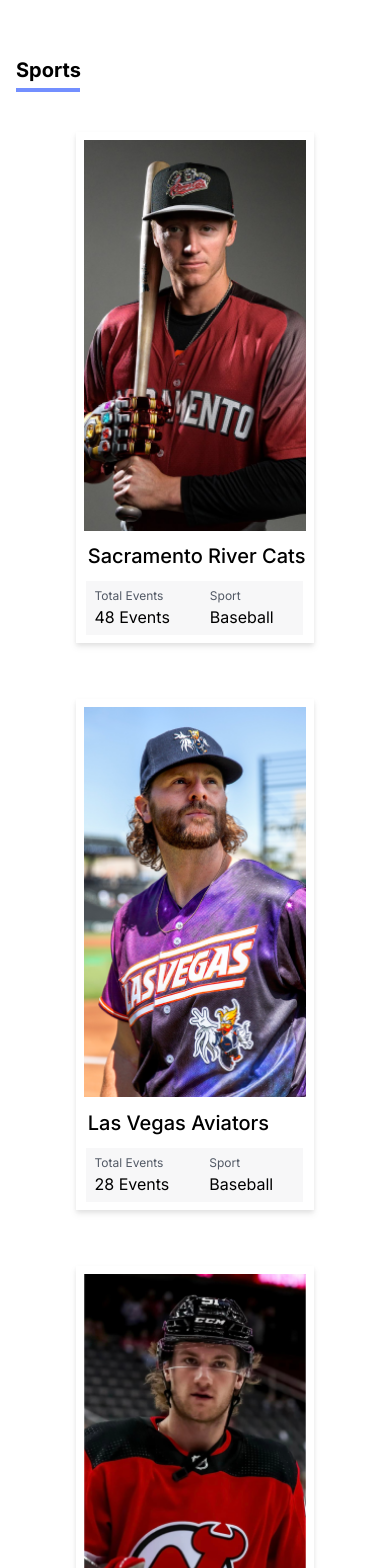
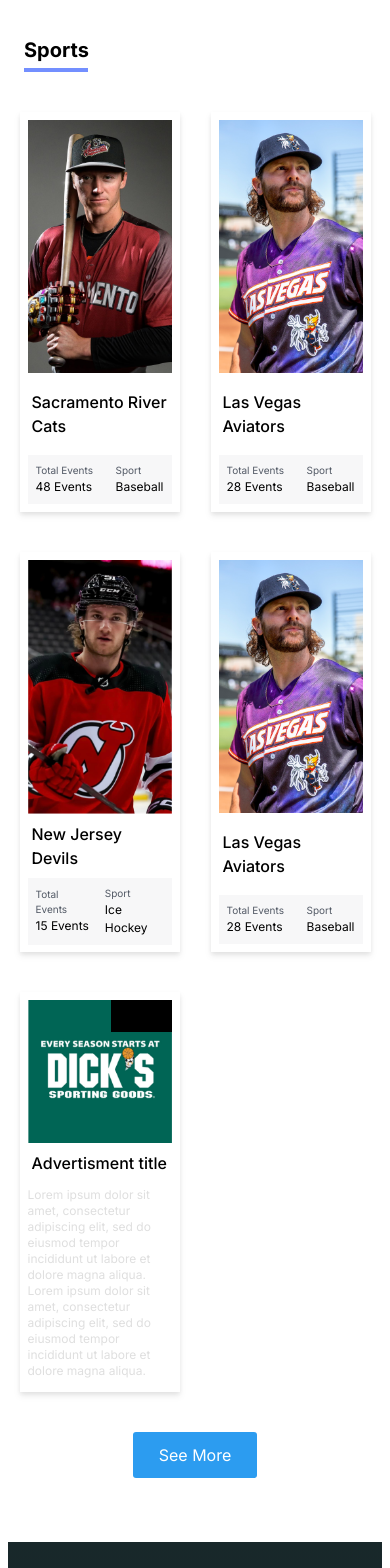
Before and after one commit to tarunsinghofficial/HexLeap, a Next.js app: page / in a window 390 px wide. Shown: the top 1568 px of the page. Built offline with nearby package versions, Linux system fonts and the light colour scheme.

Commit message:
added responsiveness in the app

```diff
--- a/src/app/components/AdCard.tsx
+++ b/src/app/components/AdCard.tsx
@@ -14,13 +14,13 @@
     adUrl: string
 }) {
     return (
-        <Link href={adUrl} className='w-[238.53px] h-[511px] bg-white dark:bg-[#3B3E47] drop-shadow-md hover:drop-shadow-xl p-2 flex flex-col justify-between'>
+        <Link href={adUrl} className='w-[10rem] h-[25rem]  md:w-[15rem] md:h-[32rem] xl:w-[238.53px] xl:h-[511px] bg-white dark:bg-[#3B3E47] drop-shadow-md hover:drop-shadow-xl p-2 flex flex-col gap-2'>
             <div className='relative'>
                 <Image src={backgroundImageUrl} alt={title} width={1000} height={1000} />
                 <div className='bg-black dark:text-white w-auto h-auto py-1 px-5 absolute right-0 top-0 '>Ad</div>
             </div>
-            <div className='flex flex-col gap-3 p-4'>
-                <h2 className="text-xl font-medium text-left pl-1 dark:text-white">{title}</h2>
+            <div className='flex flex-col gap-3 p-0 lg:p-4'>
+                <h2 className="text-md md:text-lg lg:text-xl font-medium text-left pl-1 dark:text-white">{title}</h2>
                 <p className='text-[#DFDFDF] text-xs md:text-xs lg:text-sm overflow-hidden'>{description}</p>
             </div>
         </Link>
--- a/src/app/components/Card.tsx
+++ /dev/null
@@ -1,36 +0,0 @@
-import Image from 'next/image'
-import React from 'react'
-
-function Card({
-    backgroundImageUrl,
-    title,
-    totalEvents,
-    sport
-} : {
-    backgroundImageUrl: any,
-    title: string,
-    totalEvents: string,
-    sport: string,
-}) {
-
-  return (
-    <div className='w-[238.53px] h-[511px] bg-white dark:bg-[#3B3E47] drop-shadow-md hover:drop-shadow-xl p-2 flex flex-col justify-between'>
-        <Image src={backgroundImageUrl} alt={title} width={1000} height={1000} />
-        <h2 className="text-xl font-medium text-left pl-1 dark:text-white">{title}</h2>
-        <div className='flex flex-col items-center'>
-        <div className='bg-[#F7F7F8] dark:bg-[#292B32] w-[217px] h-[54px] p-2 flex flex-row gap-10 items-center'>
-            <div>
-                <p className='text-[12px] text-[#525965] dark:text-[#DFDFDF]'>Total Events</p>
-                <p className='text-  dark:text-white'>{totalEvents} Events</p>
-            </div>
-            <div>
-                <p className='text-[12px] text-[#525965] dark:text-[#DFDFDF]'>Sport</p>
-                <p className='text-black dark:text-white'>{sport}</p>
-            </div>
-        </div>
-        </div>
-    </div>
-  )
-}
-
-export default Card
--- a/src/app/components/Sports.tsx
+++ b/src/app/components/Sports.tsx
@@ -1,6 +1,6 @@
 'use client'
 import React, { useState } from 'react';
-import Card from './Card';
+import SportsCard from './SportsCard';
 import data from '../data/data';
 import AdCard from './AdCard';
 
@@ -12,21 +12,21 @@
     }
 
     const seeLessContent = () => {
-        setVisibleItems(5);
+        setVisibleItems(4);
     }
 
     return (
-        <div className='container mx-auto space-y-10 p-4 lg:p-0 md:p-0'>
+        <div className='container mx-auto space-y-10 w-full p-6 lg:p-0 md:p-0'>
             {/* header */}
             <div className="w-16 space-y-1">
                 <h2 className="text-xl text-black dark:text-white font-bold">Sports</h2>
                 <div className="bg-[#738FFF] w-auto h-1"></div>
             </div>
             {/* sports section */}
-            <div className="grid grid-cols-1 md:grid-cols-3 lg:grid-cols-5 place-items-center gap-14">
+            <div className="mx-auto grid grid-cols-2 md:grid-cols-3 lg:grid-cols-4 xl:grid-cols-5 place-items-center gap-10">
                 {/* Display only the number of visible items */}
                 {data[0].sport.slice(0, visibleItems).map((item) => (
-                    <Card
+                    <SportsCard
                         key={item.id}
                         backgroundImageUrl={item.backgroundUrl}
                         title={item.title}
--- /dev/null
+++ b/src/app/components/SportsCard.tsx
@@ -0,0 +1,36 @@
+import Image from 'next/image'
+import React from 'react'
+
+function SportsCard({
+    backgroundImageUrl,
+    title,
+    totalEvents,
+    sport
+} : {
+    backgroundImageUrl: any,
+    title: string,
+    totalEvents: string,
+    sport: string,
+}) {
+
+  return (
+    <div className='w-[10rem] h-[25rem]  md:w-[15rem] md:h-[32rem] xl:w-[238.53px] xl:h-[511px] bg-white dark:bg-[#3B3E47] drop-shadow-md hover:drop-shadow-xl p-2 flex flex-col justify-between space-y-2'>
+        <Image src={backgroundImageUrl} alt={title} width={1000} height={1000} />
+        <h2 className="text-md md:text-lg xl:text-xl font-medium text-left pl-1 dark:text-white">{title}</h2>
+        <div className='flex flex-col items-center'>
+        <div className='bg-[#F7F7F8] dark:bg-[#292B32] w-full h-auto p-2 flex flex-row gap-4 justify-between items-center'>
+            <div>
+                <p className='text-[10px] md:text-[12px] xl:text-[14px] text-[#525965] dark:text-[#DFDFDF]'>Total Events</p>
+                <p className='text-[12px] md:text-[14px] xl:text-[16px]  dark:text-white'>{totalEvents} Events</p>
+            </div>
+            <div>
+                <p className='text-[10px] md:text-[12px] xl:text-[14px] text-[#525965] dark:text-[#DFDFDF]'>Sport</p>
+                <p className='text-[12px] md:text-[14px] xl:text-[16px] text-black dark:text-white'>{sport}</p>
+            </div>
+        </div>
+        </div>
+    </div>
+  )
+}
+
+export default SportsCard
--- a/src/app/components/SpotCard.tsx
+++ b/src/app/components/SpotCard.tsx
@@ -18,17 +18,17 @@
     btnTitle: string,
 }) {
     return (
-        <div className='relative  w-auto h-auto max-w-[257px] max-h-[624px] bg-white dark:bg-[#3B3E47] drop-shadow-md hover:drop-shadow-xl p-2 flex flex-col justify-between'>
+        <div className='relative w-[14rem] h-[27rem] xl:w-[257px] xl:h-[624px] bg-white dark:bg-[#3B3E47] drop-shadow-md hover:drop-shadow-xl p-2 flex flex-col'>
             <Image src={backgroundImageUrl} alt={title} width={1000} height={1000} />
             <div className="border-dashed border-b-2 border-[#818A97] mx-5 overflow-hidden">
-                <div className="absolute rounded-full w-5 h-5 -mt-2 -left-2 bg-white bg-gradient-to-b from-[#18282A] to-[#221A2C]"></div>
-                <div className="absolute rounded-full w-5 h-5 -mt-2 -right-2 bg-white bg-gradient-to-b from-[#18282A] to-[#221A2C]"></div>
+                <div className="absolute rounded-full w-5 h-5 -mt-2 -left-2 bg-white dark:bg-[#1F1D2A]"></div>
+                <div className="absolute rounded-full w-5 h-5 -mt-2 -right-2 bg-white dark:bg-[#1F1D2A]"></div>
             </div>
-            <div className='flex flex-col items-center space-y-2 mt-3'>
-                <h2 className='text-black dark:text-white text-center font-medium text-[17px]'>{title}</h2>
-                <p className='text-black dark:text-white text-center text-[14px]'>{dataTime}</p>
-                <p className='text-[#525965] dark:text-white text-center text-[14px]'>{location}</p>
-                <Link href={url} className='bg-black text-white p-6 w-[213px] h-[36px] flex items-center justify-center'>{btnTitle}</Link>
+            <div className='flex flex-col justify-end space-y-3 mt-3 lg:mt-6'>
+                <h2 className='text-black dark:text-white text-center font-medium text-[12px] md:text-[14px] xl:text-[17px]'>{title}</h2>
+                <p className='text-black dark:text-white text-center text-[10px] md:text-[12px] xl:text-[14px]'>{dataTime}</p>
+                <p className='text-[#525965] dark:text-white text-center text-[11px] md:text-[12px] xl:text-[14px]'>{location}</p>
+                <Link href={url} className='bg-black w-[10rem] lg:w-[15rem] text-center text-white text-xs md:text-md lg:text-lg px-4 py-2'>{btnTitle}</Link>
             </div>
         </div>
     )
--- a/src/app/home/page.tsx
+++ /dev/null
@@ -1,9 +0,0 @@
-function Page() {
-  return (
-    <div>
-      Home
-    </div>
-  )
-}
-
-export default Page
--- a/src/app/page.tsx
+++ b/src/app/page.tsx
@@ -3,7 +3,7 @@
 
 export default function Home() {
   return (
-    <main className="space-y-10 my-10">
+    <main className="space-y-10 my-3">
       <div className="px-0 lg:px-[5rem]">
         <Sports />
       </div>
```
